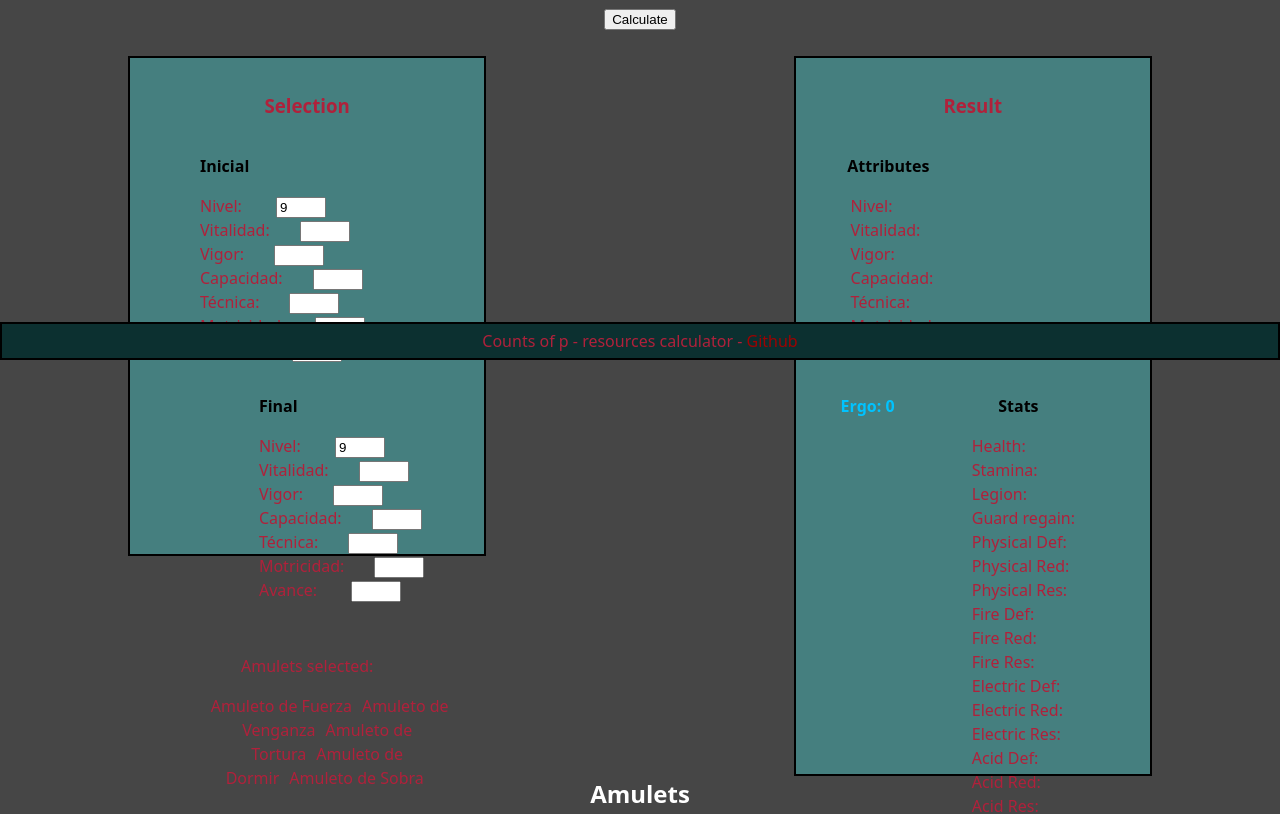
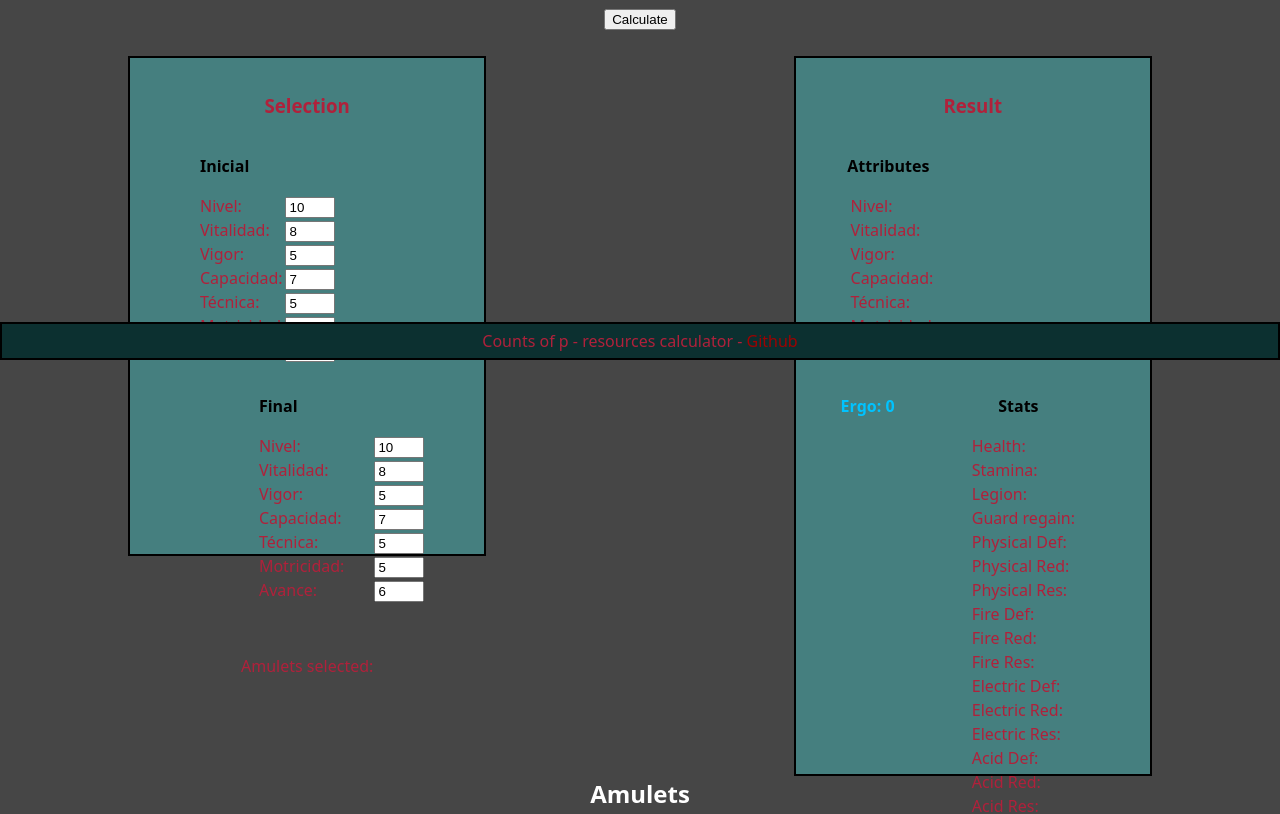
Before and after one commit to dsanfealos/counts-of-p-react-front, a React (Vite) app: page /character in a window 1280 px wide. Shown: the part 440-1254 px from the top of the page. Built offline with nearby package versions, Linux system fonts and the light colour scheme.

Commit message:
upgrades on Character

```diff
--- a/src/components/Character.jsx
+++ b/src/components/Character.jsx
@@ -1,5 +1,11 @@
+import { useState } from "react";
+
 const Character = () => {
     const ergo = 0;
+    const [selectedAmulets, setSelectedAmulets] = useState([]);
+
+
+
     return (
         <div className="character">
             <div className="interaction-box">
@@ -17,31 +23,31 @@ const Character = () => {
                         <ul>
                             <li>
                                 <label>Nivel: </label>
-                                <input type="number" min={9} defaultValue={9}></input>
+                                <input type="number" min={10} defaultValue={10}></input>
                                 </li>
                             <li>
                                 <label>Vitalidad:</label>
-                                <input type="number"></input>
+                                <input type="number" min={8} defaultValue={8}></input>
                             </li>
                             <li>
                                 <label>Vigor:</label>
-                                <input type="number"></input>
+                                <input type="number" min={5} defaultValue={5}></input>
                             </li>
                             <li>
                                 <label>Capacidad:</label>
-                                <input type="number"></input>
+                                <input type="number" min={7} defaultValue={7}></input>
                             </li>
                             <li>
                                 <label>Técnica:</label>
-                                <input type="number"></input>
+                                <input type="number" min={5} defaultValue={5}></input>
                             </li>
                             <li>
                                 <label>Motricidad:</label>
-                                <input type="number"></input>
+                                <input type="number" min={5} defaultValue={5}></input>
                             </li>
                             <li>
                                 <label>Avance: </label>
-                                <input type="number"></input>
+                                <input type="number" min={6} defaultValue={6}></input>
                             </li>
                         </ul>
                     </div>
@@ -50,42 +56,40 @@ const Character = () => {
                         <ul>
                             <li>
                                 <label>Nivel: </label>
-                            <input type="number" min={9} defaultValue={9}></input>
+                                <input type="number" min={10} defaultValue={10}></input>
                                 </li>
                             <li>
                                 <label>Vitalidad:</label>
-                            <input type="number"></input>
+                                <input type="number" min={8} defaultValue={8}></input>
                             </li>
                             <li>
                                 <label>Vigor:</label>
-                            <input type="number"></input>
+                                <input type="number" min={5} defaultValue={5}></input>
                             </li>
                             <li>
                                 <label>Capacidad:</label>
-                            <input type="number"></input>
+                                <input type="number" min={7} defaultValue={7}></input>
                             </li>
                             <li>
                                 <label>Técnica:</label>
-                            <input type="number"></input>
+                                <input type="number" min={5} defaultValue={5}></input>
                             </li>
                             <li>
                                 <label>Motricidad:</label>
-                            <input type="number"></input>
+                                <input type="number" min={5} defaultValue={5}></input>
                             </li>
                             <li>
                                 <label>Avance: </label>
-                            <input type="number"></input>
+                                <input type="number" min={6} defaultValue={6}></input>
                             </li>
                         </ul>
                     </div>
                     <div className="amulet-selection">
                         <p>Amulets selected:</p>
                         <ul>
-                            <li>Amuleto de Fuerza</li>
-                            <li>Amuleto de Venganza</li>
-                            <li>Amuleto de Tortura</li>
-                            <li>Amuleto de Dormir</li>
-                            <li>Amuleto de Sobra</li>
+                            {selectedAmulets.map((selected) => {
+                                <li>{selected.name}</li>
+                            })}
                         </ul>
                     </div>
                 </div>
--- a/src/components/Home.jsx
+++ b/src/components/Home.jsx
@@ -5,7 +5,7 @@ const Home = () => {
                 <div className="presentation-options">
                     <h2>Options</h2>
                     <br/>
-                    <p><a href="/character.html">Character:</a> This option lets you to check the build choices that affect only your character stats, like amulets or attributes.</p>
+                    <p><a href="/character">Character:</a> This option lets you to check the build choices that affect only your character stats, like amulets or attributes.</p>
                     <br/>
                     <p><a href="/#">Weapons:</a> This option lets you to check the build options that affect only to the weapon stats, like upgrading it, changing handles or modifying handles.</p>
                     <br/>
--- a/src/components/searchs/AmuletsSearch.jsx
+++ b/src/components/searchs/AmuletsSearch.jsx
@@ -7,6 +7,9 @@ const AmuletSearch = () => {
 
     const showAmuletList = () => {
         setShouldFecth(true);
+    }
+    const addAmulet = (data) =>{
+        return(data.amulet.name);
     }
 
     return (
@@ -26,10 +29,23 @@ const AmuletSearch = () => {
                                 <li>Id: {amulet.id}</li>
                                 <li>Description: {amulet.description}</li>
                                 <li>Weigth: {amulet.weight} kg</li>
-                                <li>Stats increased: </li>
-                                <li>Attributes increased: </li>
+                                <li>Stats increased:
+                                    {amulet.statIncreaseAmus.length == 0 && <div style={{color:"black", marginLeft:"20px"}}>None</div>}
+                                    {amulet.statIncreaseAmus.map((increase) => {
+                                    return (
+                                    <div key={increase.id} style={{marginLeft:"20px"}}>Stat: {increase.stat.name}, Flat Increase: {increase.flatIncrease},
+                                     Percentual Increase: {Math.floor(increase.percentageIncrease *100)}%</div>
+                                )
+                                })}</li>
+                                <li>Attributes increased:
+                                    {amulet.attributeIncreaseAmus.length == 0 && <div style={{color:"black", marginLeft:"20px"}}>None</div>}
+                                    {amulet.attributeIncreaseAmus.map((increase) => {
+                                    return (
+                                    <div key={increase.id} style={{marginLeft:"20px"}}>Attribute: {increase.attribute.name}, Flat Increase: {increase.flatIncrease}</div>
+                                )
+                                })}</li>
                             </ul>
-                            <button>Add to build</button>
+                            <button onClick={() => addAmulet({amulet})}>Add to build</button>
                         </div>
                     )
                 })}
--- a/src/components/util/useFetchGet.jsx
+++ b/src/components/util/useFetchGet.jsx
@@ -24,6 +24,7 @@ const useFetchGet = (url, trigger) => {
                 setIsPending(false);
             });
     }, [trigger, url]);
+    console.log(data);
     return {data, isPending, error};
 }
 
--- a/src/index.css
+++ b/src/index.css
@@ -91,14 +91,17 @@ body{
 }
 .selection-initial{
     float: left;
+    text-align: right;
 }
 .selection-initial ul{
-    text-align: left;
     list-style: none;
+    margin-right: 30px;
+}
+.selection-initial label{
+    float: left;
 }
 .selection-initial input{
     width: 50px;
-    margin-left: 30px;
 }
 .selection-initial p{
     text-align: left;
@@ -108,15 +111,19 @@ body{
 }
 .selection-final{
     float: right;
-    text-align: left;
+    text-align: right;
 }
 .selection-final ul{
     list-style: none;
+}
+.selection-final label{
+    float: left;
 }
 .selection-final p{
     font-weight: bold;
     color: black;
     padding-left: 40px;
+    text-align: left;
 }
 .selection-final input{
     width: 50px;
```
Lines whose indentation alone changed are shown as unchanged.
